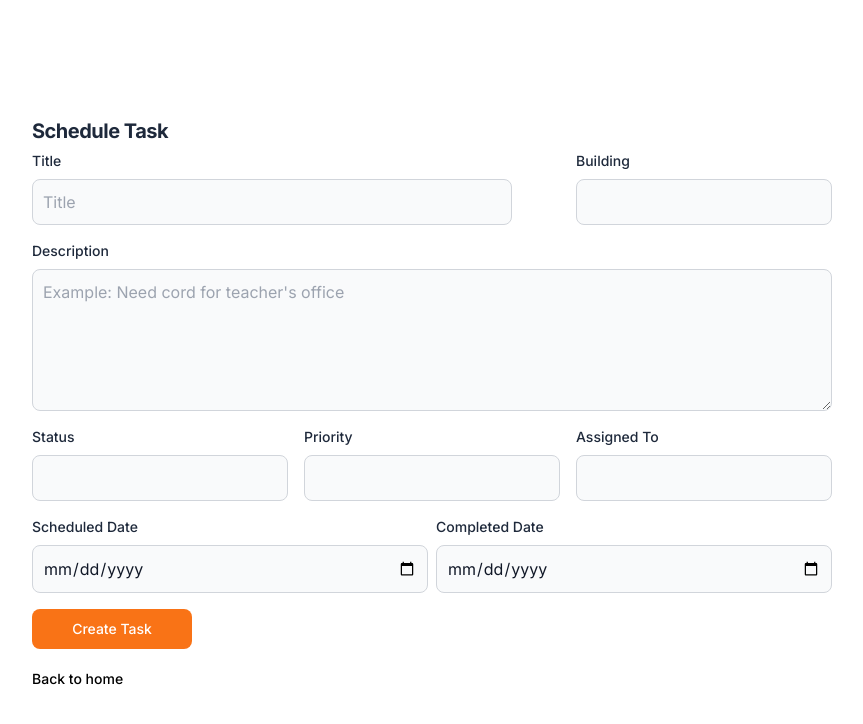
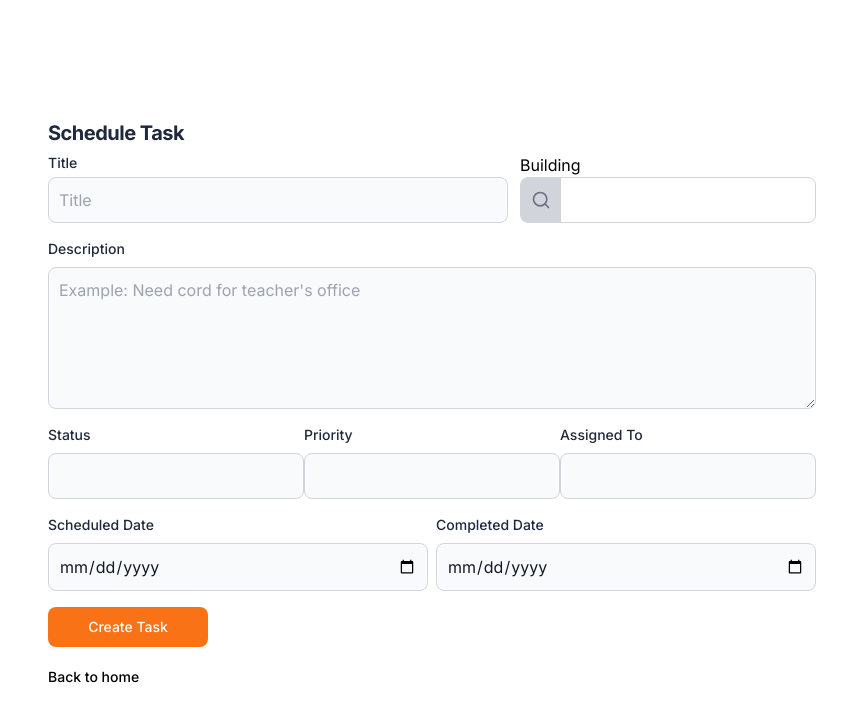
Before and after one commit to 8bitUHM/uhm-custodian-manager, a Next.js app in the folder frontend/: page /task/add in a window 1280 px wide. Shown: the top 724 px of the page, without its empty margins (208-1071 px from the left). Built offline with nearby package versions, Linux system fonts and the light colour scheme.

Commit message:
Created dropdown with search functionality

```diff
--- a/frontend/src/app/components/Dropdown.tsx
+++ b/frontend/src/app/components/Dropdown.tsx
@@ -1,5 +1,5 @@
 import { LucideProps } from 'lucide-react';
-import { ReactElement } from 'react';
+import { ReactElement, useState } from 'react';
 
 type DropdownProps = {
     id: string,
@@ -11,20 +11,30 @@ type DropdownProps = {
 
 export const Dropdown = ({id, name, values, className, icon}:DropdownProps) => {
 
+    const [searchString, setSearchString] = useState<string>('');
+
     return(
         <div className={`${className}`}>
             <label htmlFor={name}>{name}</label>
-            <div className="flex items-center border border-gray-300 rounded-lg focus-within:outline overflow-hidden">
-                <div className="text-gray-500 bg-gray-300 flex self-stretch items-center justify-center w-10">
+            <div className="flex items-center border border-gray-300 rounded-lg focus-within:outline group relative">
+                <div className="text-gray-500 bg-gray-300 flex self-stretch items-center justify-center w-10 rounded-l-md">
                     {icon}
                 </div>
 
-                {/* Input field (border removed so the container acts as the border) */}
                 <input
-                    id={id}
+                    id={`search_${id}_box`}
                     type="text"
                     className="p-2.5 outline-none text-gray-900 bg-transparent"
+                    onChange={(event) => setSearchString(event.currentTarget.value)}
                 />
+
+                <ul id={`${id}_values`} className="absolute h-[6rem] w-1/2 p-2 items-start border border-black rounded-lg hidden bg-white group-focus-within:flex  group-focus-within:flex-col inset-y-full mt-3 overflow-y-scroll">
+                    {
+                        values
+                        .filter((val) => searchString == '' ? values : val.match(new RegExp(searchString, 'gi')))
+                        .map((val, index) => <button type="button" key={index} value={val}>{val}</button>)
+                    }
+                </ul>
             </div>
         </div>
     );
--- a/frontend/src/app/task/add/page.tsx
+++ b/frontend/src/app/task/add/page.tsx
@@ -4,7 +4,8 @@
 import { useState } from "react"
 import { Task } from "@/lib/types"
 import { useToast } from "@/app/components/Toast"
-import axios from "axios"
+import { Dropdown } from "@/app/components/Dropdown"
+import { Search } from "lucide-react";
 
 export default function addTask() {
 
@@ -26,16 +27,12 @@ export default function addTask() {
                         </h1>
                         <form className="flex flex-col min-h-full gap-4" onSubmit={handleSubmit}>
                             <div className="flex flex-col gap-4">
-                                <div className="inline-flex flex-row justify-between gap-3 lg:items-stretch lg:w-[50rem] lg:gap-0">
-                                    <div className="basis-[30rem]">
-                                        <label htmlFor="title" className="block mb-2 text-sm font-medium text-slate-800">Title</label>
+                                <div className="inline-flex gap-3 justify-between items-center">
+                                    <div className="basis-[30rem] flex flex-col gap-y-1">
+                                        <label htmlFor="title" className="block text-sm font-medium text-slate-800">Title</label>
                                         <input type="text" name="title" id="title" className="bg-gray-50 border border-gray-300 text-gray-900 rounded-lg focus:ring-primary-600 focus:border-primary-600 block w-full p-2.5" placeholder="Title" />
                                     </div>
-                                    <div>
-                                        {/* Change: Dropdown */}
-                                        <label htmlFor="building_id" className="block mb-2 text-sm font-medium text-slate-800">Building</label>
-                                        <input type="text" name="building_id" id="building_id" className="bg-gray-50 border border-gray-300 text-gray-900 rounded-lg focus:ring-primary-600 focus:border-primary-600 block w-full p-2.5"/>
-                                    </div>
+                                    <Dropdown id="building" name="Building" values={["KUY", "POST", "SAKAM"]} icon={<Search size={20}/>} className="text-black min-w-fit" />
                                 </div>
                                 <div>
                                     <label htmlFor="description" className="block mb-2 text-sm font-medium text-slate-800">Description</label>
```
